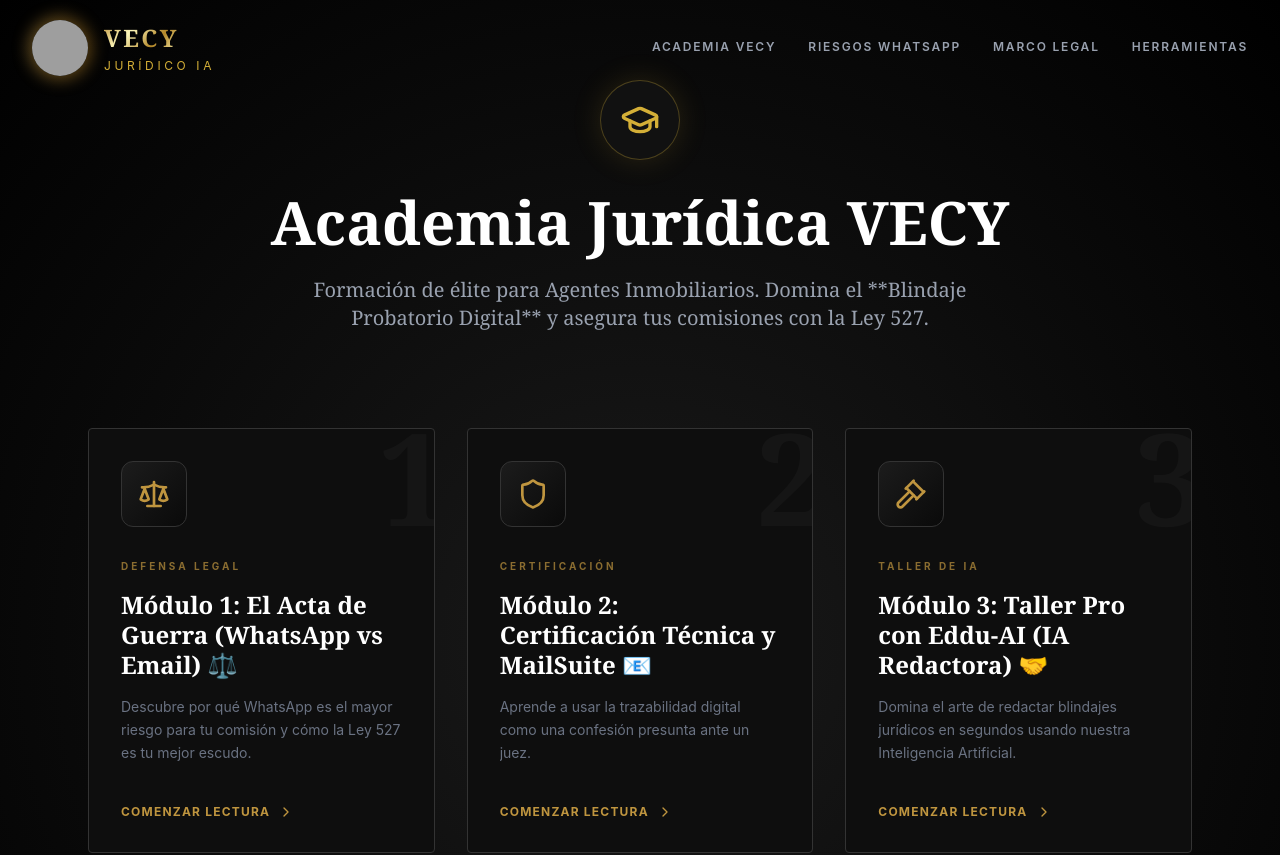
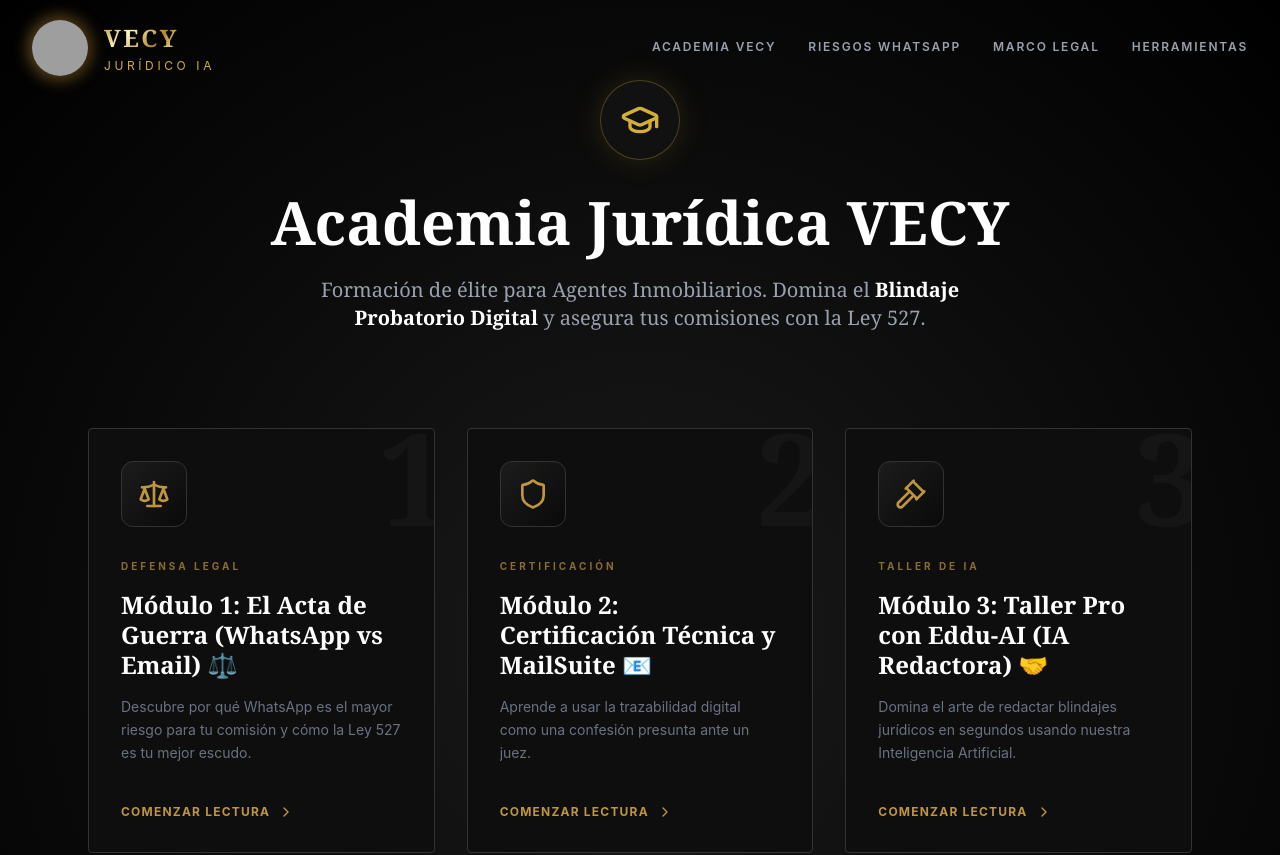
Before and after one commit to Vecy-Bienes-Raices/vecy-app, a React (Vite) app: page /academia in a window 1280 px wide. Shown: the top 855 px of the page. Built offline with nearby package versions, Linux system fonts and the light colour scheme; grey boxes are pictures that could not be loaded.

Commit message:
style: replace markdown bolding with proper JSX tags in Academy components
- Removed direct usage of ** syntax in CourseView, QuizView, and CertificateView
- Replaced with <strong> tags and proper styling to match site standards
- Verified no more markdown bolding leaking into static UI strings

```diff
--- a/src/components/academy/CertificateView.jsx
+++ b/src/components/academy/CertificateView.jsx
@@ -55,7 +55,7 @@ const CertificateView = ({ userData, score, onBack }) => {
                                 <strong className="text-xl md:text-2xl uppercase tracking-wide text-black block mt-2">
                                     Especialista en Blindaje de Comisiones con Envío Certificado y Herramientas Digitales
                                 </strong>
-                                <span className="text-gray-600 font-light italic mt-4 block">con una calificación de excelencia del **{score}%**</span>
+                                <span className="text-gray-600 font-light italic mt-4 block">con una calificación de excelencia del <strong className="font-bold text-black">{score}%</strong></span>
                             </p>
                         </div>
                     </div>
--- a/src/components/academy/CourseView.jsx
+++ b/src/components/academy/CourseView.jsx
@@ -54,8 +54,8 @@ const CourseView = () => {
                         <GraduationCap className="w-10 h-10 text-[#d4af37]" />
                     </div>
                     <h1 className="text-4xl md:text-6xl font-serif font-bold text-white mb-6">Academia Jurídica VECY</h1>
-                    <p className="text-xl text-gray-400 max-w-2xl font-light font-serif">
-                        Formación de élite para Agentes Inmobiliarios. Domina el **Blindaje Probatorio Digital** y asegura tus comisiones con la Ley 527.
+                    <p className="text-xl text-gray-400 max-w-2xl font-light font-serif text-center">
+                        Formación de élite para Agentes Inmobiliarios. Domina el <strong className="font-bold text-white">Blindaje Probatorio Digital</strong> y asegura tus comisiones con la Ley 527.
                     </p>
                 </div>
 
@@ -111,7 +111,7 @@ const CourseView = () => {
                                     </div>
                                     <h2 className="text-3xl font-serif font-bold text-white mb-6">¿Preparado para tu Certificación VECY?</h2>
                                     <p className="text-gray-400 font-light leading-relaxed mb-0">
-                                        Has completado todos los módulos. Ahora puedes evaluar tus conocimientos. Si obtienes más del 80%, recibirás tu **Diploma de Experto en Blindaje Jurídico Digital**.
+                                        Has completado todos los módulos. Ahora puedes evaluar tus conocimientos. Si obtienes más del 80%, recibirás tu <strong className="font-bold text-white">Diploma de Experto en Blindaje Jurídico Digital</strong>.
                                     </p>
                                 </div>
                                 <div className="flex flex-col sm:flex-row justify-center md:justify-end gap-4">
--- a/src/components/academy/QuizView.jsx
+++ b/src/components/academy/QuizView.jsx
@@ -72,7 +72,7 @@ const QuizView = ({ onBack }) => {
                     <Trophy className="w-20 h-20 text-[#bf953f] mx-auto mb-8 animate-bounce" />
                     <h1 className="text-4xl font-serif font-bold text-white mb-6">Examen de Certificación de Élite</h1>
                     <p className="text-gray-400 text-lg mb-12 max-w-2xl mx-auto">
-                        Estás a punto de iniciar la evaluación final. Tienes **10 minutos** para responder 10 preguntas críticas. Necesitas al menos un **80%** para obtener tu diploma.
+                        Estás a punto de iniciar la evaluación final. Tienes <strong className="font-bold text-white">10 minutos</strong> para responder 10 preguntas críticas. Necesitas al menos un <strong className="font-bold text-white">80%</strong> para obtener tu diploma.
                     </p>
                     <div className="grid grid-cols-1 md:grid-cols-2 gap-6 mb-12 text-left max-w-md mx-auto">
                         <div className="flex items-center gap-3 text-sm text-gray-300">
```
